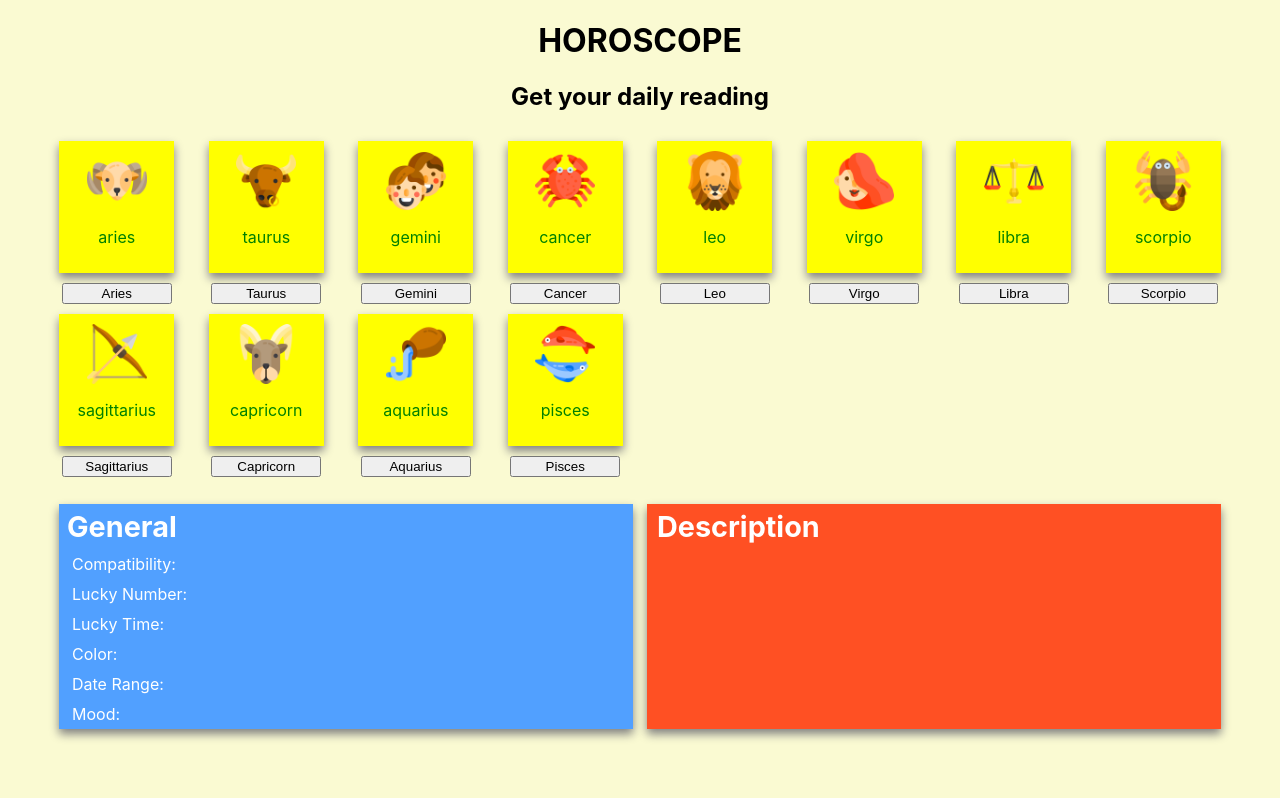
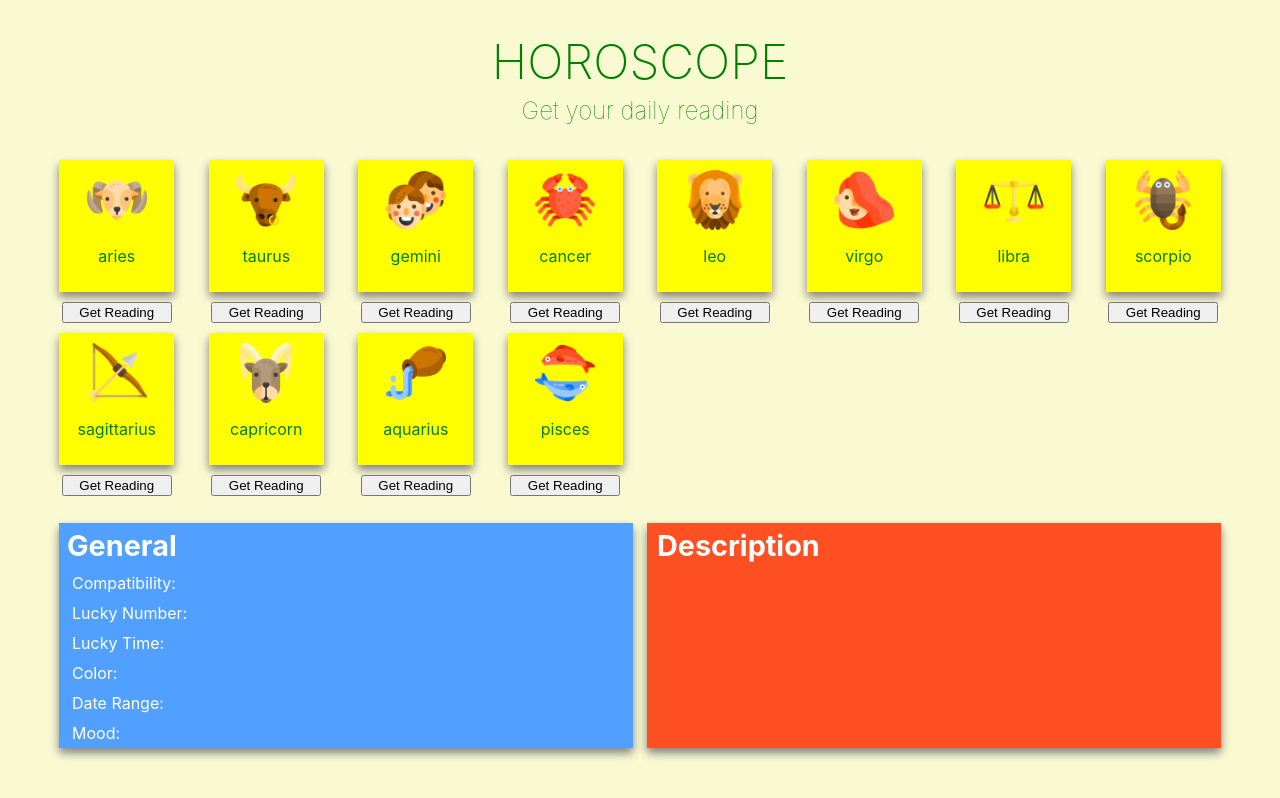
Before and after one commit to mcee0815/horoscope, a React (Create React App) app: page / in a window 1280 px wide. Built offline with nearby package versions, Linux system fonts and the light colour scheme.

Commit message:
app heading styling

```diff
--- a/src/App.js
+++ b/src/App.js
@@ -5,8 +5,10 @@ import Aztro from './Aztro'
 function App() {
   return (
     <div className="App">
-    <h1>HOROSCOPE</h1>
-    <h2>Get your daily reading</h2>
+    <div style={{marginBottom:25}}><h1 style={{fontSize:'3em',color:'green',marginBottom:-15,fontWeight:200}}>HOROSCOPE</h1>
+      <h2 style={{color:'green',marginBottom:10,fontWeight:100}}>Get your daily reading</h2>
+    </div>
+
       <Aztro />
     </div>
   );
--- a/src/Aztro.js
+++ b/src/Aztro.js
@@ -1,6 +1,6 @@
 import React, {Component} from 'react'
 
-import ReactLoading from "react-loading"
+// import ReactLoading from "react-loading"
 
 
 import Sign from './components/sign';
@@ -9,6 +9,8 @@ import Description from './components/description/description';
 import MyLoader from './components/loader/loader';
 import icons from './images.js'
 import  './Aztro.css'
+// import MyHook from './components/hooks/myHook';
+// import UserLogin from './components/hooks/userLogin';
 
 class Aztro extends Component {
     constructor(props){
@@ -67,10 +69,10 @@ class Aztro extends Component {
                 return (
                 <div>
                     <Sign icon={icon.icon}  name={icon.name} />
-                    <button npm audit
+                    <button
 
                         value={signValue} onClick={(e) => this.handleClick(e)}
-                        style={{width:110,margin:'10px'}}>{signValue}
+                        style={{width:110,margin:'10px'}}>Get Reading
                     </button>
                 </div>)
             }
@@ -78,6 +80,7 @@ class Aztro extends Component {
 
         return (
           <div className='container' >
+
           {this.state.isLoading && <MyLoader />}
               <div className='icon-wrap'>{iconSet}</div>
 
@@ -92,6 +95,7 @@ class Aztro extends Component {
                         />
                 <Description description={this.state.json.description} />
 
+
               </div>
 
 
--- /dev/null
+++ b/src/components/hooks/myHook.js
@@ -0,0 +1,20 @@
+import React from 'react'
+
+
+
+const MyHook = () => {
+    // let stateVal = false;
+    const [val, setState] = React.useState(false)
+    const handleClick = () => setState(!val)
+
+    return(
+        <div>
+        <h2>My Hook</h2>
+        {val && <h1>YES!!</h1>}
+        <button onClick = {handleClick}>Click</button></div>
+
+
+    )
+}
+
+export default MyHook;
--- /dev/null
+++ b/src/components/hooks/userLogin.js
@@ -0,0 +1,23 @@
+import React from 'react'
+
+
+
+const UserLogin = () => {
+
+    const [isLogged, setState] = React.useState(false)
+    const handleClick = () => {
+        setState(!isLogged)
+
+    }
+
+    return(
+        <div>
+            {isLogged ? <h3>Sign Out</h3>: <h3>Sign In</h3>}
+            <button onClick = {() => setState(!isLogged) }>{isLogged ? 'Sign Out'  :'Sign In'}</button>
+        </div>
+
+
+    )
+}
+
+export default UserLogin;
--- a/src/components/loader/loader.js
+++ b/src/components/loader/loader.js
@@ -35,7 +35,7 @@ let styles = {
 
 const MyLoader = () => {
     return(
-        <div style={styles}>{<ReactLoading type="spinningBubbles" color="#f5670f"   />}</div>
+        <div style={styles}>{<ReactLoading type="spinningBubbles" color="#f5670f" height="150px" width="150px"   />}</div>
     )
 }
 
```
